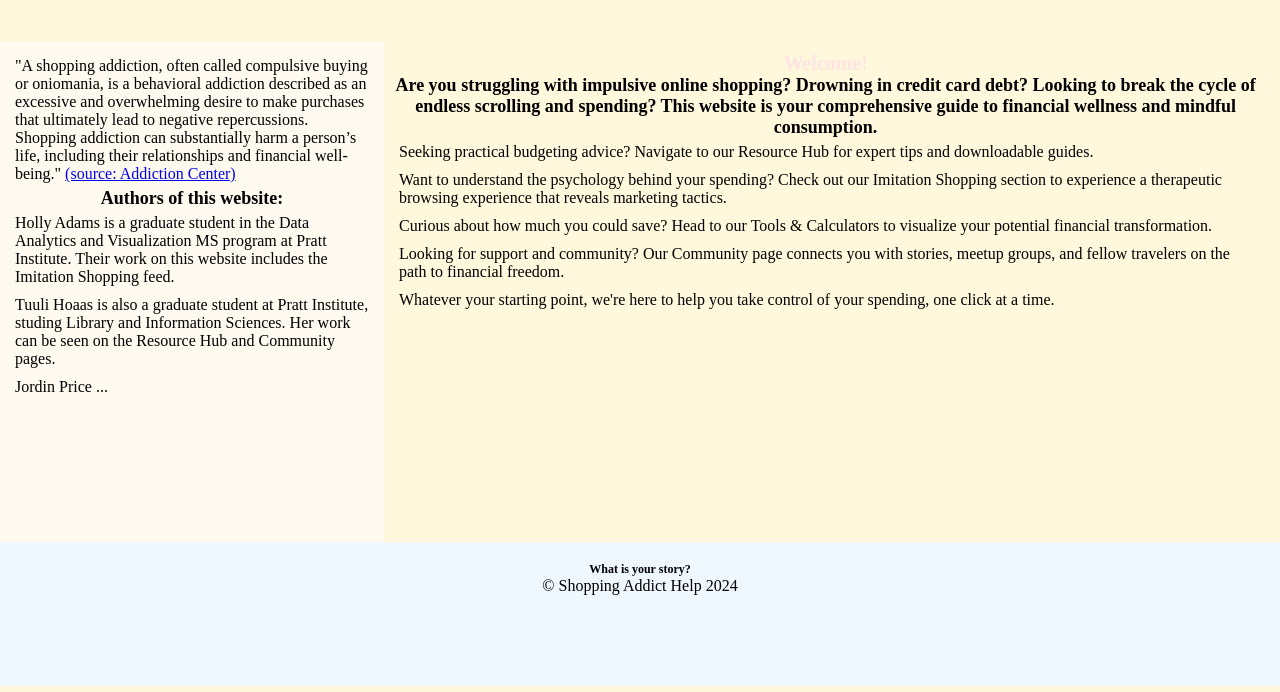
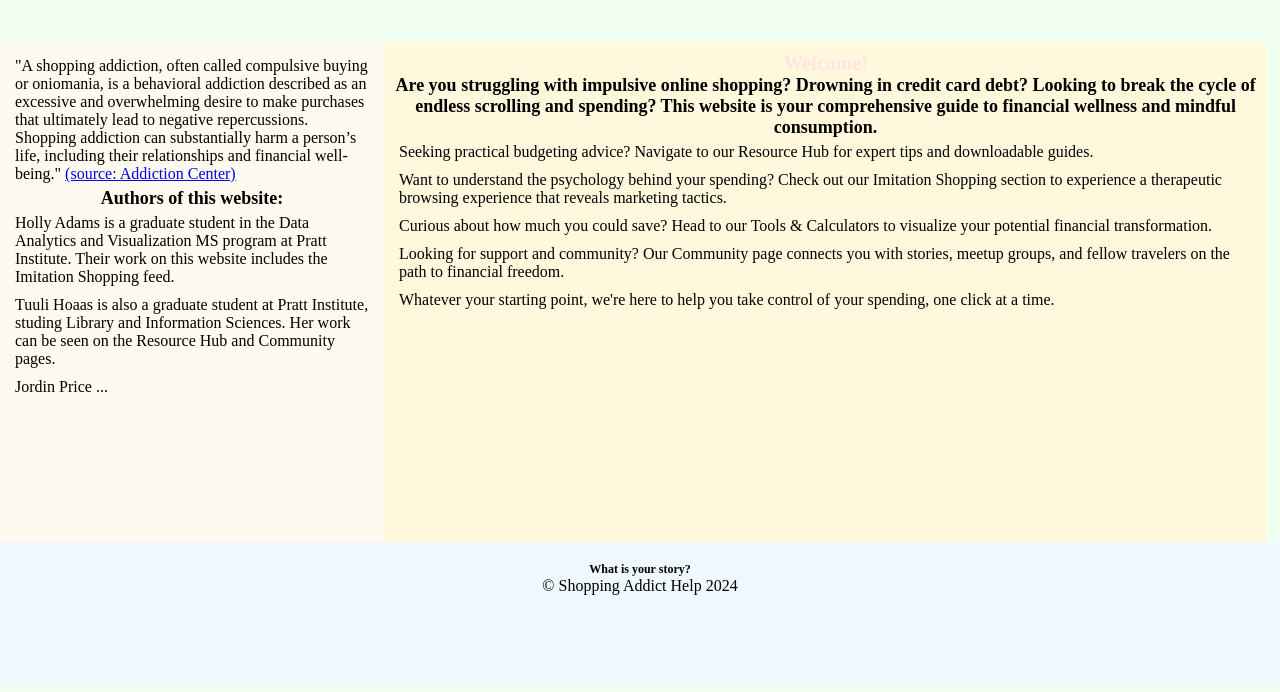
Before and after one commit to hadams30/ShoppingAddictLand, a plain HTML site: page index.html in a window 1280 px wide. Shown: the part 108-800 px from the top of the page. Drawn offline with Linux system fonts and the light colour scheme.

Commit message:
Update stylesheet.css

```diff
--- a/stylesheet.css
+++ b/stylesheet.css
@@ -12,7 +12,7 @@ html, body {
 }
 
 body {
-    background-color:cornsilk;
+    background-color:honeydew;
     min-height: 100vh;
 }
 
```
